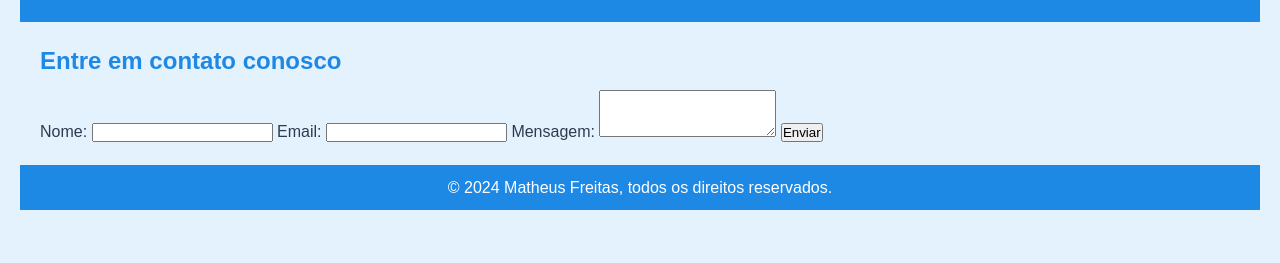
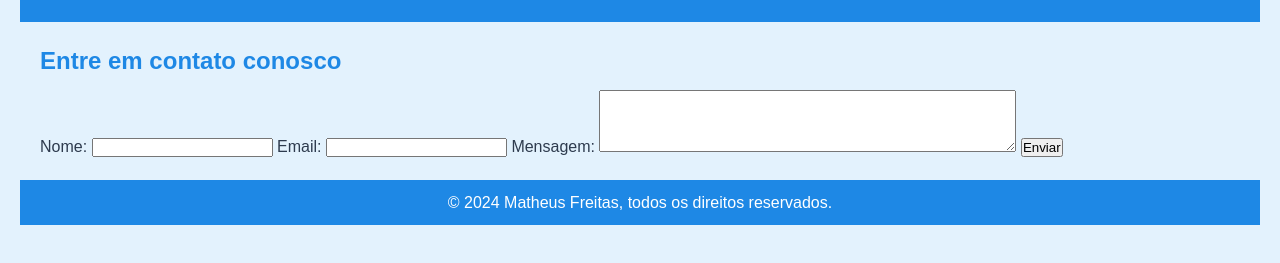
Before and after one commit to Matheus-Freitas0/treinamento-frontend, a website: page primeiraPagina/contatos.html in a window 1280 px wide. Shown: the part 125-388 px from the top of the page. Drawn offline with Linux system fonts and the light colour scheme.

Commit message:
"Removed manifest link in index.html, updated textarea attributes in contatos.html"

```diff
--- a/primeiraPagina/contatos.html
+++ b/primeiraPagina/contatos.html
@@ -29,7 +29,7 @@
                 <input type="email" id="email" name="email" required>
 
                 <label for="mensagem">Mensagem:</label>
-                <textarea id="mensagem" name="mensagem" rows="3" required></textarea>
+                <textarea id="mensagem" name="mensagem" rows="4" cols="50"></textarea>
 
                 <button type="submit">Enviar</button>
             </form>
```
Also changed, not shown: exercicioLayout/index.html (+0 -1 lines).
